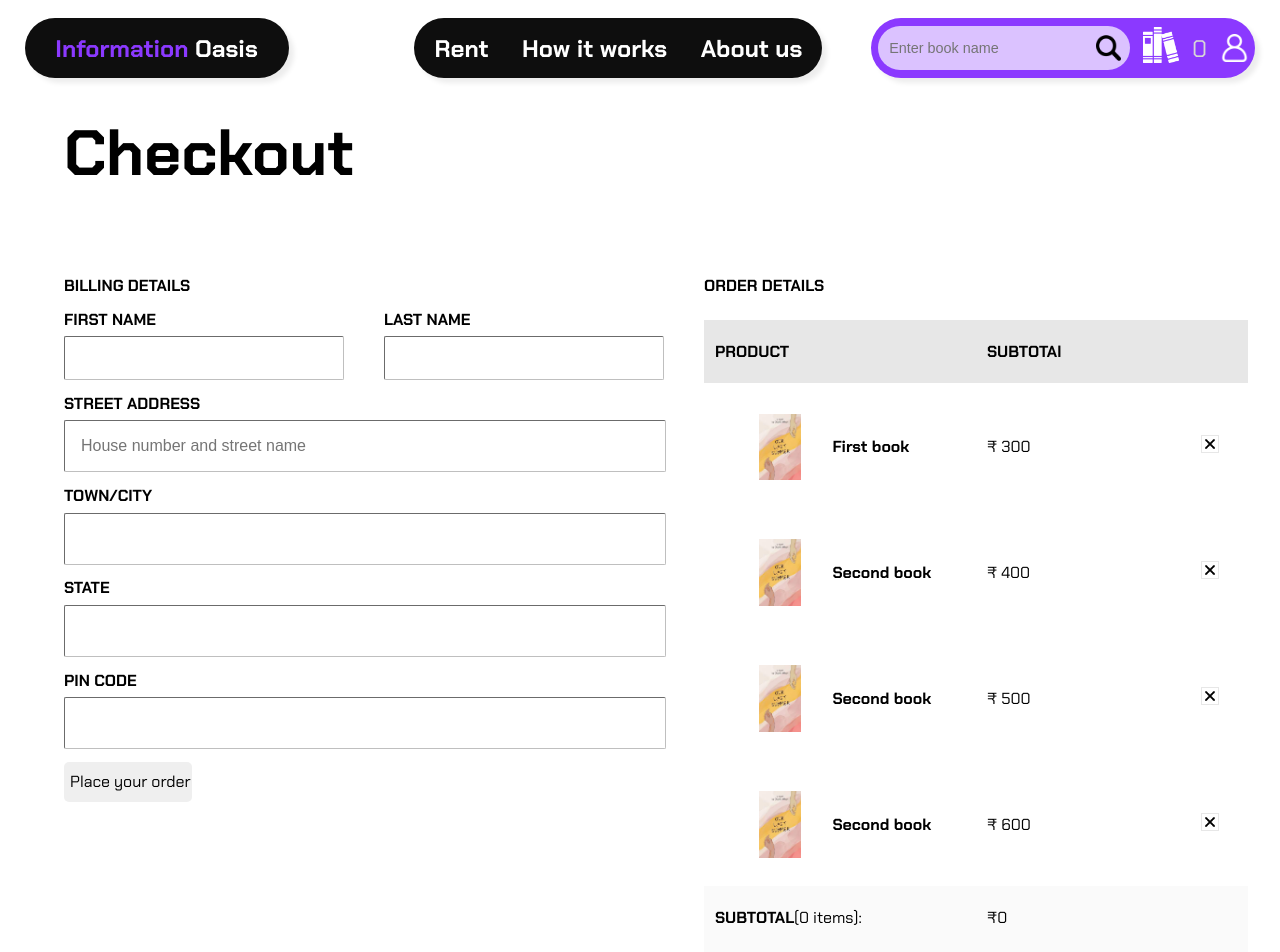
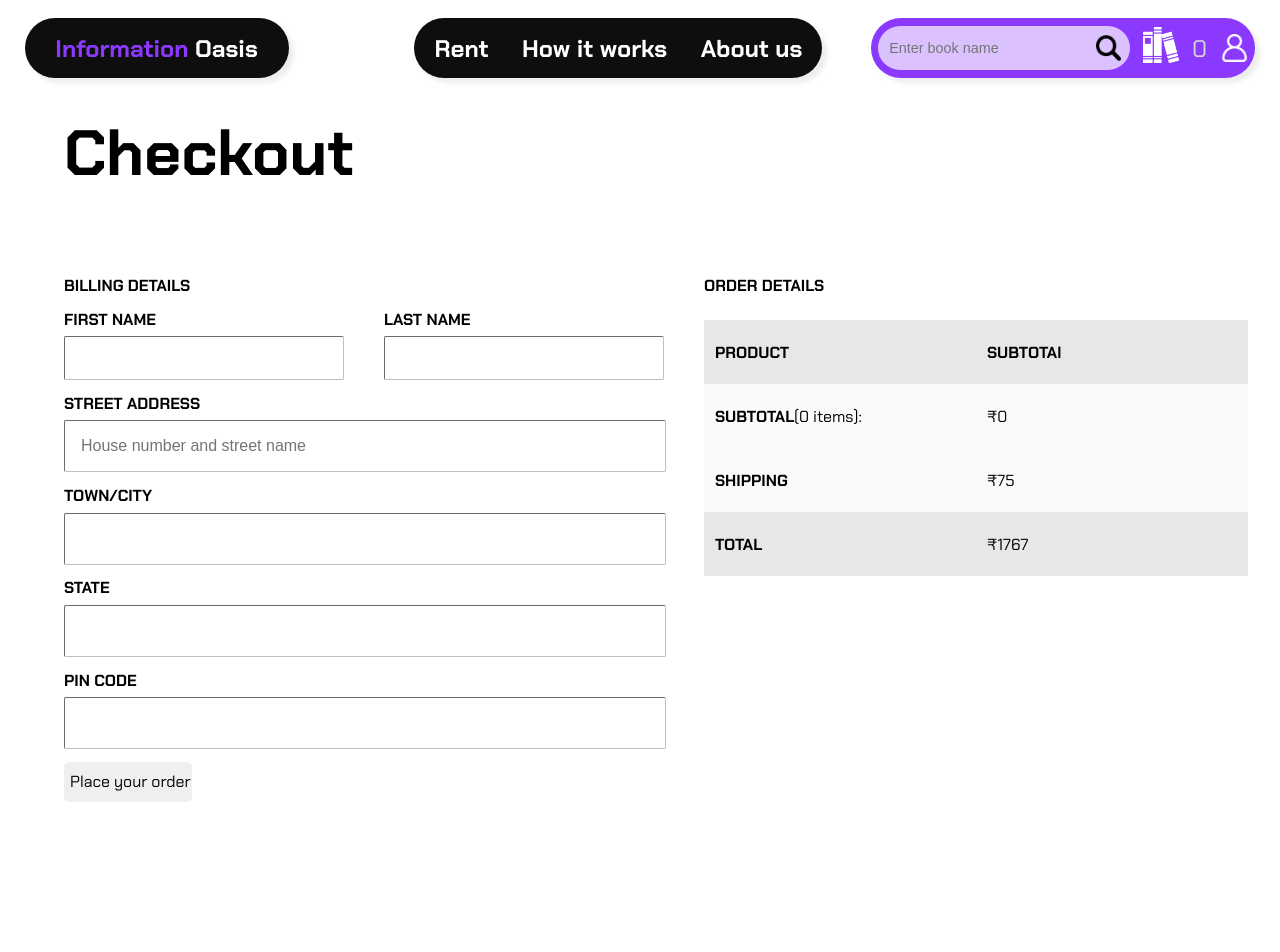
Before and after one commit to rohithc123/library, a React (Create React App) app: page /checkout in a window 1280 px wide. Shown: the top 952 px of the page. Built offline with nearby package versions, Linux system fonts and the light colour scheme.

Commit message:
Showing book to rent in checkout page

```diff
--- a/src/components/Checkout.js
+++ b/src/components/Checkout.js
@@ -86,11 +86,9 @@ function Checkout() {
               SUBTOTAl
             </div>
           </div>
-          <CheckoutCard title="First book" price="300" image={icon} />
-          <CheckoutCard title="Second book" price="400" image={icon} />
-          <CheckoutCard title="Second book" price="500" image={icon} />
-          <CheckoutCard title="Second book" price="600" image={icon} />
-
+          {cart?.map((item) => (
+            <CheckoutCard title={item.title} price={item.price} image={item.cover} />
+          ))}
           <CurrencyFormat
             renderText={(value) => (
               <div
```
